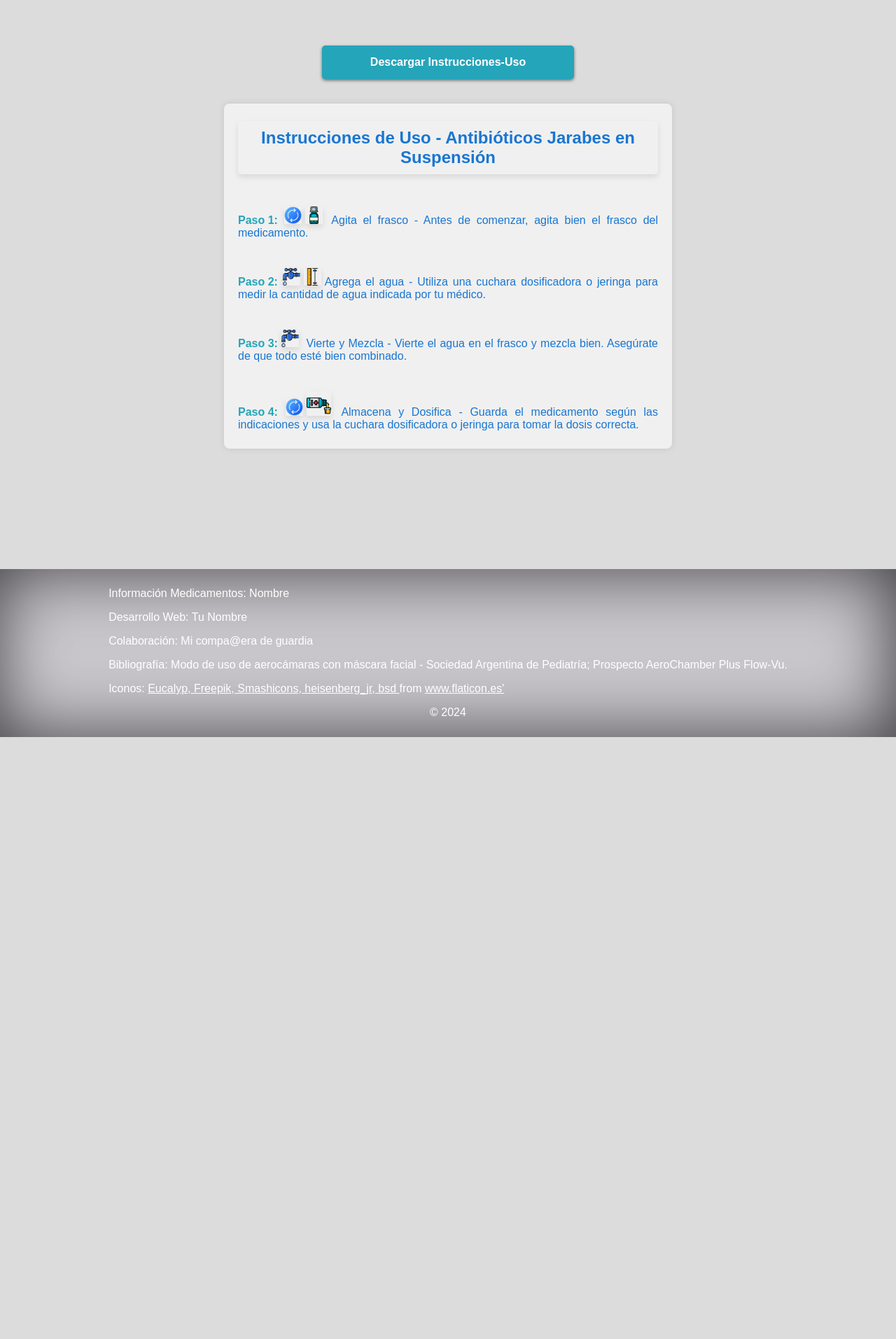
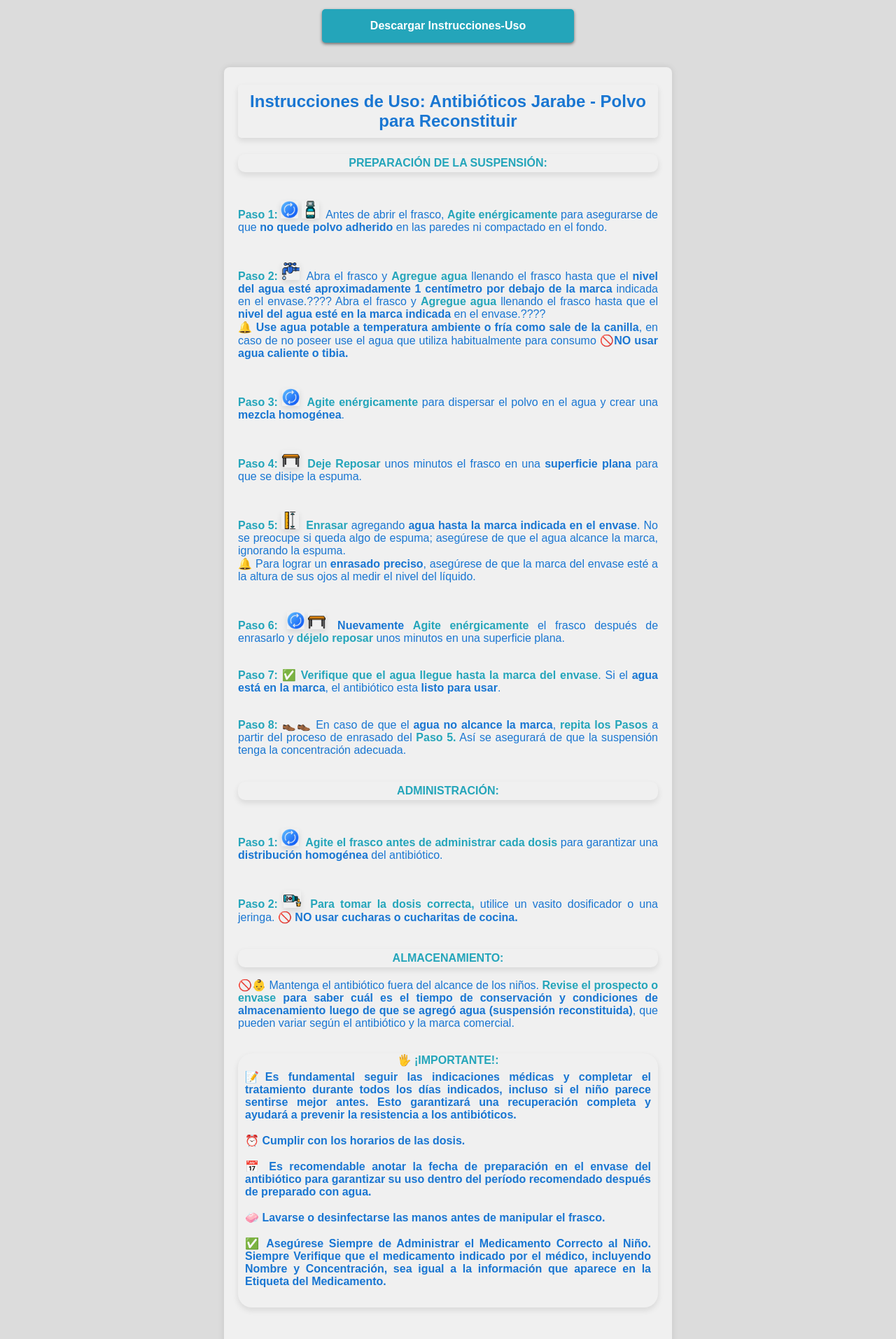
Before and after one commit to MartuV/instrucciones-uso, a React (Create React App) app: page /instrucciones-uso/jarabes in a window 1280 px wide. Shown: the part 107-2020 px from the top of the page at 70% size. Before the commit the page ends 1160 px from the top, so only its background shows below. Built offline with nearby package versions, Linux system fonts and the light colour scheme.

Commit message:
agregue instrucciones jarabes

```diff
--- a/src/componentes/Aerosoles.js
+++ b/src/componentes/Aerosoles.js
@@ -67,12 +67,11 @@ function Aerosoles() {
                     <img src={aerocamara} alt="aerocamara" className="instruction-icon1" />
                     <strong id="manito">🖐️ ¡IMPORTANTE!: LAVE la Aerocámara cada 7 a 15 días, siguiendo estos pasos:</strong>
                     <br/>
-                    <strong id="azul">1. Desarme la Aerocámara:</strong> Retire las piezas sin quitar la válvula del portaválvula y sumérjalas en un recipiente con agua potable tibia (🚫<strong id="azul">NO</strong> caliente) y unas gotas de detergente (para que se forme una ligera espuma en la superficie del agua) durante 15 minutos. Remueva suavemente las piezas en el recipiente.
+                    <strong>1. Desarme la Aerocámara:</strong> Retire las piezas <strong id="azul">sin quitar la válvula del portaválvula</strong> y sumérjalas en un recipiente con <strong id="azul">agua potable tibia</strong> (🚫<strong id="azul">NO caliente</strong>) y  <strong id="azul">unas gotas de detergente</strong> (para que se forme una ligera espuma en la superficie del agua)<strong id="azul"> durante 15 minutos</strong>. <strong id="azul">Remueva suavemente</strong> las piezas en el recipiente.
                     <br/>
-                    <strong id="azul">2. Enjuague:</strong> Vuelva a sumergir las piezas en un recipiente con agua potable tibia y sin detergente y remuévalas suavemente unos minutos para enjuagarlas.
+                    <strong>2. Enjuague:</strong> Vuelva a sumergir las piezas en un recipiente con <strong id="azul">agua potable tibia y sin detergente</strong>  y <strong id="azul">remuévalas suavemente unos minutos</strong> para enjuagarlas.
                     <br/>
-                    <strong id="azul">3. Secado:</strong> Sacuda las piezas para eliminar el exceso de agua y déjelas secar al aire en posición vertical sobre servilletas de papel o un paño limpio.
-                    Asegúrese de que las piezas estén completamente secas antes de rearmar la aerocámara.
+                    <strong>3. Secado:</strong> Sacuda las piezas para eliminar el exceso de agua y déjelas <strong id="azul">secar al aire en posición vertical sobre servilletas de papel o un paño limpio.</strong> Asegúrese de que las piezas estén completamente secas antes de rearmar la aerocámara.
                     <br/>
                     <br/>
 
@@ -85,7 +84,10 @@ function Aerosoles() {
                     <strong id="manito">⛔️ NO COMPARTIR AEROCÁMARAS.</strong>
                     <br/>
                     <strong id="manito">⛔️ NO USAR AEROCÁMARAS ROTAS O SIN VÁLVULA.</strong>
-
+                    <br/>
+                    <span id="manito"><strong id="azul">✅ Asegúrese Siempre de Administrar el Medicamento Correcto al Niño. Siempre Verifique que el medicamento indicado por el médico, incluyendo Nombre y Concentración, sea igual a la información que aparece en la Etiqueta del Medicamento.</strong></span>
+                    <br/>
+                    <br/>
                 </p>
 
 
--- a/src/componentes/Footer.js
+++ b/src/componentes/Footer.js
@@ -16,6 +16,7 @@ function Footer() {
                     <a href="https://www.flaticon.es/autores/freepik" title="Freepik"> Freepik</a>,
                     <a href="https://www.flaticon.es/iconos-gratis/asma" title="asma iconos"> Smashicons</a>,
                     <a href="https://www.flaticon.es/iconos-gratis/repetir" title="repetir iconos"> heisenberg_jr</a>,
+                    <a href="https://www.flaticon.es/autores/payungkead" title="Payungkead"> Payungkead</a>,
                     <a href="https://www.flaticon.es/iconos-gratis/inhalador" title="inhalador iconos"> bsd </a>
                     from <a href="https://www.flaticon.es/" title="Flaticon">www.flaticon.es'</a>
                 </div>
--- a/src/componentes/Jarabes.js
+++ b/src/componentes/Jarabes.js
@@ -5,6 +5,7 @@ import jarabeInicial from '../imagenes/jarabe_inicial.png';
 import dosificar from '../imagenes/dosificar.png';
 import enrasar from '../imagenes/enrasar.png';
 import grifo from '../imagenes/grifo.png';
+import mesa from '../imagenes/tabla.png';
 import '../App.css';
 import '../estilos/instrucciones.css';
 
@@ -29,15 +30,81 @@ function Jarabes() {
             </div>
 
             <div id="container-instrucciones" className="instrucciones">
-                <h2 id="titulo-instrucciones">Instrucciones de Uso - Antibióticos Jarabes en Suspensión</h2>
+                <h2 id="titulo-instrucciones">Instrucciones de Uso: Antibióticos Jarabe - Polvo para Reconstituir</h2>
                 <div className="instructions-content">
-                    <p><strong id="aling-izq">Paso 1:</strong> <img src={agitar} alt="agitar" className="instruction-icon" /><img src={jarabeInicial} alt="jarabe inicial" className="instruction-icon" /> Agita el frasco  - Antes de comenzar, agita bien el frasco del medicamento.</p>
+                    <br/>
+                    <p id="titulo-pasos"><strong>PREPARACIÓN DE LA SUSPENSIÓN: </strong>
+                    </p>
 
-                    <p><strong id="aling-izq">Paso 2:</strong> <img src={grifo} alt="enrasar" className="instruction-icon" /><img src={enrasar} alt="enrasar" className="instruction-icon" />Agrega el agua - Utiliza una cuchara dosificadora o jeringa para medir la cantidad de agua indicada por tu médico.</p>
+                    <p><strong id="aling-izq">Paso 1:</strong> <img src={agitar} alt="agitar" className="instruction-icon" /><img src={jarabeInicial} alt="jarabe inicial" className="instruction-icon" /> Antes de abrir el frasco, <strong>Agite enérgicamente</strong> para asegurarse de que <strong id="azul">no quede polvo adherido</strong> en las paredes ni compactado en el fondo.
+                    </p>
 
-                    <p><strong id="aling-izq">Paso 3:</strong> <img src={grifo} alt="enrasar" className="instruction-icon" /> Vierte y Mezcla - Vierte el agua en el frasco y mezcla bien. Asegúrate de que todo esté bien combinado.</p>
+                    <p><strong id="aling-izq">Paso 2:</strong> <img src={grifo} alt="enrasar" className="instruction-icon" /> Abra el frasco y <strong>Agregue agua</strong> llenando el frasco hasta que el <strong id="azul">nivel del agua esté aproximadamente 1 centímetro por debajo de la marca</strong> indicada en el envase.???? Abra el frasco y <strong>Agregue agua</strong> llenando el frasco hasta que el <strong id="azul">nivel del agua esté en la marca indicada</strong> en el envase.????
+                    <br />
+                    🔔 <strong id="azul">Use agua potable a temperatura ambiente o
+                    fría como sale de la canilla</strong>, en caso de no poseer use el agua que utiliza habitualmente para consumo 🚫<strong id="azul">NO usar agua caliente o tibia.</strong>
+                    </p>
 
-                    <p><strong id="aling-izq">Paso 4:</strong> <img src={agitar} alt="agitar" className="instruction-icon" /><img src={dosificar} alt="dosificar" className="instruction-icon2" /> Almacena y Dosifica - Guarda el medicamento según las indicaciones y usa la cuchara dosificadora o jeringa para tomar la dosis correcta.</p>
+                    <p><strong id="aling-izq">Paso 3:</strong> <img src={agitar} alt="agitar" className="instruction-icon" /> <strong>Agite enérgicamente</strong> para dispersar el polvo en el agua y crear una <strong id="azul">mezcla homogénea</strong>.
+                    </p>
+
+                    <p><strong id="aling-izq">Paso 4:</strong> <img src={mesa} alt="mesa" className="instruction-icon" /> <strong>Deje Reposar</strong> unos minutos el frasco en una <strong id="azul">superficie plana</strong> para que se disipe la espuma.
+                    </p>
+
+                    <p><strong id="aling-izq">Paso 5:</strong> <img src={enrasar} alt="enrasar" className="instruction-icon" /> <strong>Enrasar</strong> agregando <strong id="azul">agua hasta la marca indicada en el envase</strong>. No se preocupe si queda algo de espuma; asegúrese de que el agua alcance la marca, ignorando la espuma.
+                    <br/>
+                    🔔 Para lograr un <strong id="azul">enrasado preciso</strong>, asegúrese de que la marca del envase esté a la altura de sus ojos al medir el nivel del líquido.
+                    </p>
+
+                    <p><strong id="aling-izq">Paso 6:</strong> <img src={agitar} alt="agitar" className="instruction-icon" /><img src={mesa} alt="mesa" className="instruction-icon" /> <strong id="azul">Nuevamente</strong> <strong>Agite enérgicamente</strong> el frasco después de enrasarlo y <strong>déjelo reposar</strong> unos minutos en una superficie plana.
+                    </p>
+                    <br/>
+                    <p><strong id="aling-izq">Paso 7:</strong> ✅ <strong>Verifique que el agua llegue hasta la marca del envase</strong>. Si el <strong id="azul">agua está en la marca</strong>, el antibiótico esta <strong id="azul">listo para usar</strong>.
+                    </p>
+                    <br/>
+                    <p><strong id="aling-izq">Paso 8:</strong> 👞👞 En caso de que el <strong id="azul">agua no alcance la marca</strong>, <strong>repita los Pasos</strong> a partir del proceso de enrasado del <strong>Paso 5.</strong> Así se asegurará de que la suspensión tenga la concentración adecuada.
+                    </p>
+                    <br/>
+                    <br/>
+
+                    <p id="titulo-pasos"><strong>ADMINISTRACIÓN: </strong> </p>
+                    <p><strong id="aling-izq">Paso 1:</strong> <img src={agitar} alt="agitar" className="instruction-icon" /> <strong>Agite el frasco antes de administrar cada dosis</strong> para garantizar una <strong id="azul">distribución homogénea</strong> del antibiótico.
+                    </p>
+
+                    <p><strong id="aling-izq">Paso 2:</strong> <img src={dosificar} alt="dosificar" className="instruction-icon" /> <strong>Para tomar la dosis correcta,</strong>  utilice un vasito dosificador o una jeringa. 🚫 <strong id="azul">NO usar cucharas o cucharitas de cocina.</strong>
+                    </p>
+                    <br/>
+                    <br/>
+
+                    <p id="titulo-pasos"><strong>ALMACENAMIENTO: </strong> </p>
+
+                    <p>🚫👶 <strong></strong>Mantenga el antibiótico fuera del alcance de los niños. <strong>Revise el prospecto o envase</strong> <strong id="azul">para saber cuál es el tiempo de conservación y condiciones de almacenamiento luego de que se agregó agua (suspensión reconstituida)</strong>, que pueden variar según el antibiótico y la marca comercial.
+                    </p>
+                    <br/>
+
+                    <p className="important">
+                    <strong id="manito">🖐️ ¡IMPORTANTE!: </strong>
+                    <strong id="azul">📝Es fundamental seguir las indicaciones médicas y completar el tratamiento durante todos los días indicados, incluso si el niño parece sentirse mejor antes. Esto garantizará una recuperación completa y ayudará a prevenir la resistencia a los antibióticos.
+                    <br/>
+                    <br/>
+                    ⏰ Cumplir con los horarios de las dosis.
+                    <br/>
+                    <br/>
+                    📅 Es recomendable anotar la fecha de preparación en el envase del antibiótico para garantizar su uso dentro del período recomendado después de preparado con agua.
+                    <br/>
+                    <br/>
+                    🧼 Lavarse o desinfectarse las manos antes de manipular el frasco.
+                    <br/>
+                    <br/>
+                    ✅ Asegúrese Siempre de Administrar el Medicamento Correcto al Niño. Siempre Verifique que el medicamento indicado por el médico, incluyendo Nombre y Concentración, sea igual a la información que aparece en la Etiqueta del Medicamento.</strong>
+                    <br/>
+                    <br/>
+                    </p>
+
+
+
+
+
                 </div>
             </div>
 
--- a/src/componentes/MenuQR.js
+++ b/src/componentes/MenuQR.js
@@ -6,8 +6,8 @@ import Tarjeta from './Tarjeta';
 function MenuQR() {
     // Datos de ejemplo de imágenes QR
     const qrImages = [
-        { nombre: 'Instrucciones 1', imagen: 'jarabe.png', grupo: 'Antibióticos Jarabe - Polvo para Reconstituir', medicamentos: 'Amoxicilina, Cefalexina' },
-        { nombre: 'Instrucciones 2', imagen: 'inhalador.png', grupo: 'Aerosoles y Aerocámaras', medicamentos: 'Salbutamol, Budesonide' },
+        { nombre: 'Instrucciones 1', imagen: 'jarabe.png', grupo: 'Antibióticos Jarabe - Polvo para Reconstituir', medicamentos: 'Amoxicilina - Amoxicilina/Clavulánico - Cefalexina - Claritromicina' },
+        { nombre: 'Instrucciones 2', imagen: 'inhalador.png', grupo: 'Aerosoles y Aerocámaras', medicamentos: 'Budesonide - Salbutamol' },
 
     ];
 
--- a/src/estilos/instrucciones.css
+++ b/src/estilos/instrucciones.css
@@ -97,6 +97,19 @@
     text-align: center;
   }
 
+  #titulo-pasos {
+    display: block;
+    padding-top: 4px;
+    padding-bottom: 4px;
+    padding-left: 10px;
+    padding-right: 10px;
+    margin: 0 auto 0 auto;
+    text-align: center;
+    background-color: #f0f0f0;
+    border-radius: 10px; /* Borde redondeado para el contenedor */
+    box-shadow: 0 4px 8px rgba(0, 0, 0, 0.1);
+  }
+
   .instructions-content p.important {
 
     padding-top: 0;
```
Also changed, not shown: src/imagenes/tabla.png (added).
